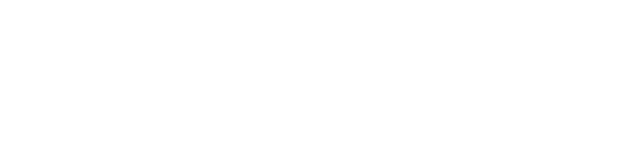
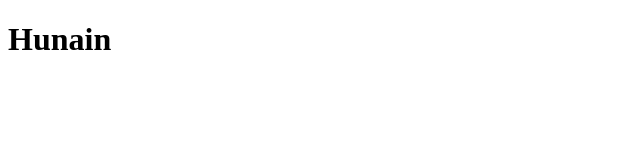
Before and after one commit to Muhammad-Hunain/hunain, a plain HTML site: page index.html in a window 1280 px wide. Shown: the whole page, without its empty margins (0-640 px from the left). Drawn offline with Linux system fonts and the light colour scheme.

Commit message:
add files

```diff
--- a/index.html
+++ b/index.html
@@ -7,6 +7,6 @@
     <title>Document</title>
 </head>
 <body>
-
+    <h1>Hunain</h1>
 </body>
 </html>
```
